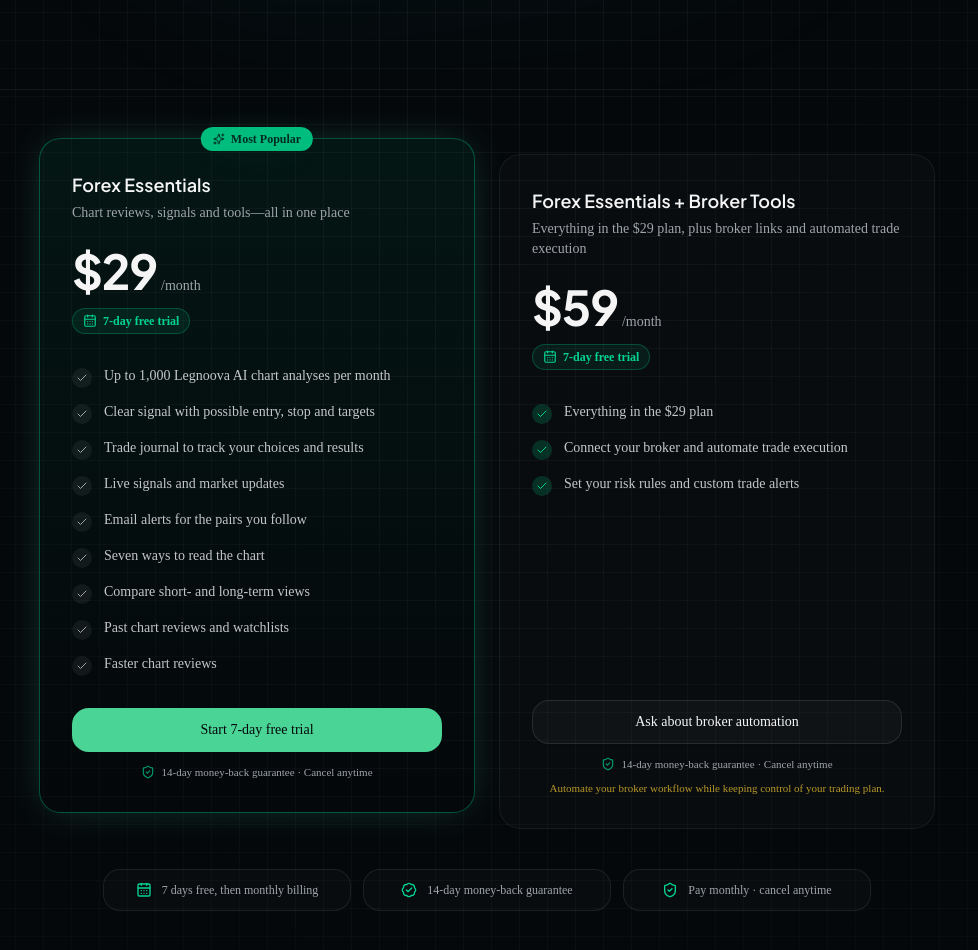
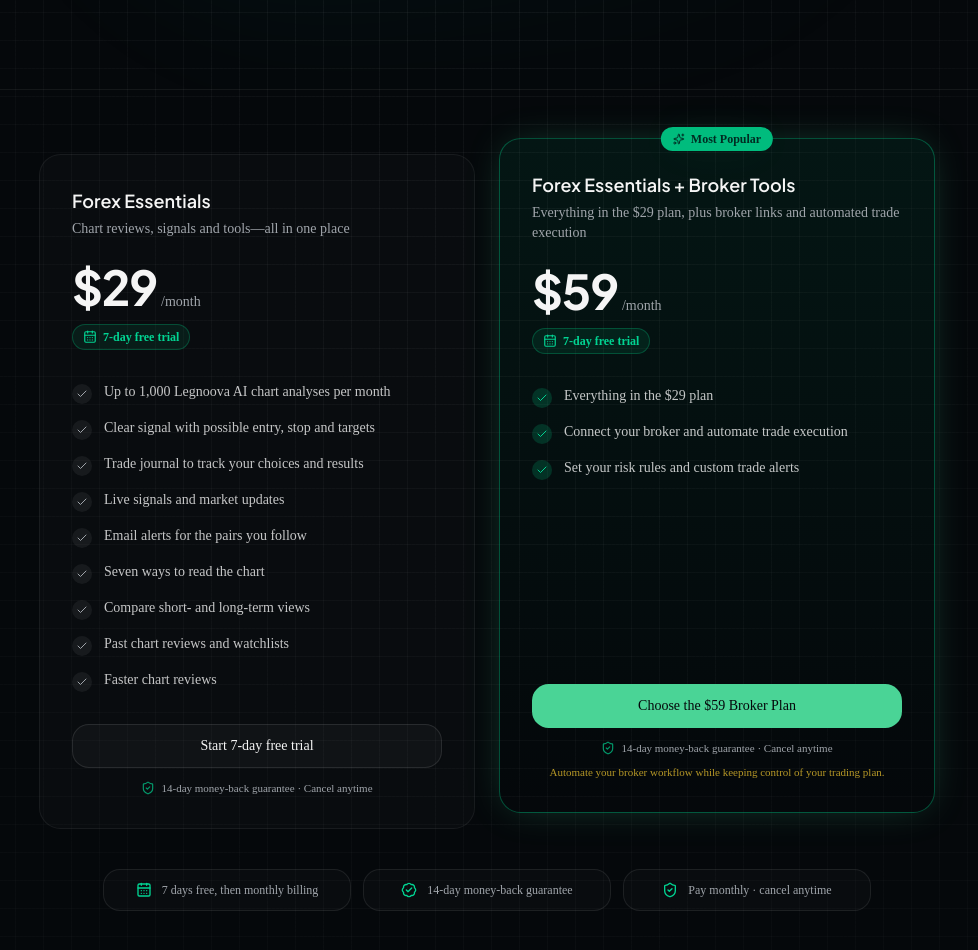
Before and after one commit to Franco-KF/legnoova, a Next.js app: page /pricing in a window 1280 px wide. Shown: the part 380-1330 px from the top of the page, without its empty margins (153-1131 px from the left). Built offline with nearby package versions, Linux system fonts and the light colour scheme; no server answers.

Commit message:
Update pricing pages

```diff
--- a/src/app/(app)/app/pricing/page.tsx
+++ b/src/app/(app)/app/pricing/page.tsx
@@ -111,12 +111,12 @@
               plan={plan}
               current={isCurrent}
               href={`/app/billing/checkout?plan=${plan.id}`}
-              disabled={plan.id === "broker" && !isCurrent}
+              popular={plan.id === "broker"}
               ctaLabel={
                 isCurrent
                   ? "Current plan"
                   : plan.id === "broker"
-                    ? "Broker access not active yet"
+                    ? "Choose the $59 Broker Plan"
                     : plan.cta
               }
             />
--- a/src/app/(marketing)/pricing/page.tsx
+++ b/src/app/(marketing)/pricing/page.tsx
@@ -7,7 +7,7 @@
 import { CTASection } from "@/components/marketing/cta-section";
 import { JsonLd } from "@/components/seo/json-ld";
 import { BadgeCheck, CalendarDays, ShieldCheck } from "lucide-react";
-import { siteConfig, siteUrl } from "@/config/site";
+import { siteUrl } from "@/config/site";
 
 export const metadata: Metadata = {
   title: "Pricing",
@@ -71,13 +71,8 @@
               <PricingCard
                 key={plan.id}
                 plan={plan}
-                popular={plan.id === "analyze"}
-                href={
-                  plan.id === "broker"
-                    ? `mailto:${siteConfig.contactEmail}?subject=${encodeURIComponent("Broker automation plan")}`
-                    : undefined
-                }
-                ctaLabel={plan.id === "broker" ? "Ask about broker automation" : plan.cta}
+                popular={plan.id === "broker"}
+                ctaLabel={plan.id === "broker" ? "Choose the $59 Broker Plan" : plan.cta}
                 footnote={plan.note}
               />
             ))}
--- a/src/components/marketing/pricing.tsx
+++ b/src/components/marketing/pricing.tsx
@@ -2,7 +2,6 @@
 import { MONEY_BACK_DAYS, TRIAL_DAYS } from "@/config/billing";
 import { PricingCard } from "./pricing-card";
 import { BadgeCheck, CalendarDays, ShieldCheck } from "lucide-react";
-import { siteConfig } from "@/config/site";
 
 export function Pricing() {
   return (
@@ -38,13 +37,8 @@
             <PricingCard
               key={plan.id}
               plan={plan}
-              popular={plan.id === "analyze"}
-              href={
-                plan.id === "broker"
-                  ? `mailto:${siteConfig.contactEmail}?subject=${encodeURIComponent("Broker automation plan")}`
-                  : undefined
-              }
-              ctaLabel={plan.id === "broker" ? "Ask about broker automation" : plan.cta}
+              popular={plan.id === "broker"}
+              ctaLabel={plan.id === "broker" ? "Choose the $59 Broker Plan" : plan.cta}
               footnote={plan.note}
             />
           ))}
```
